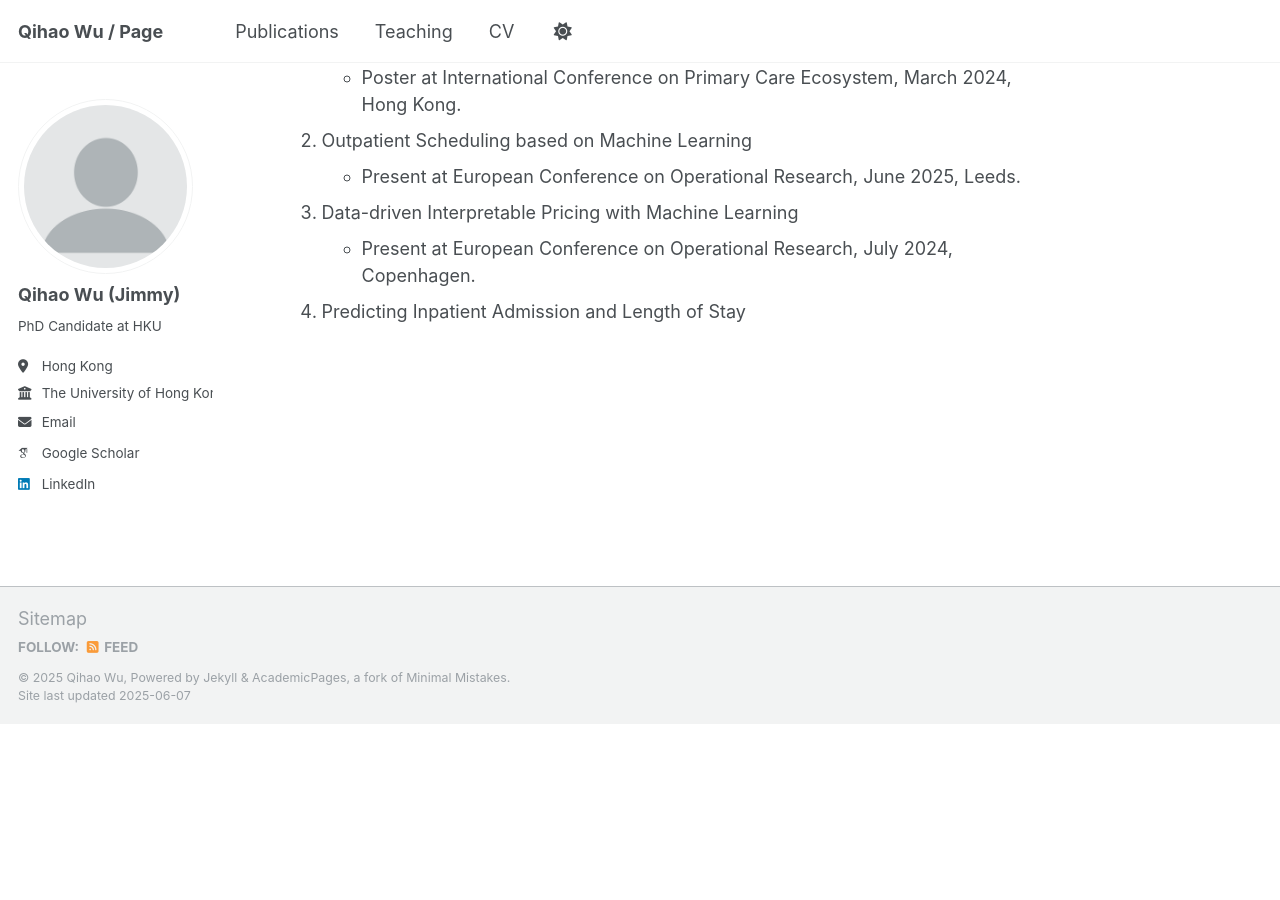
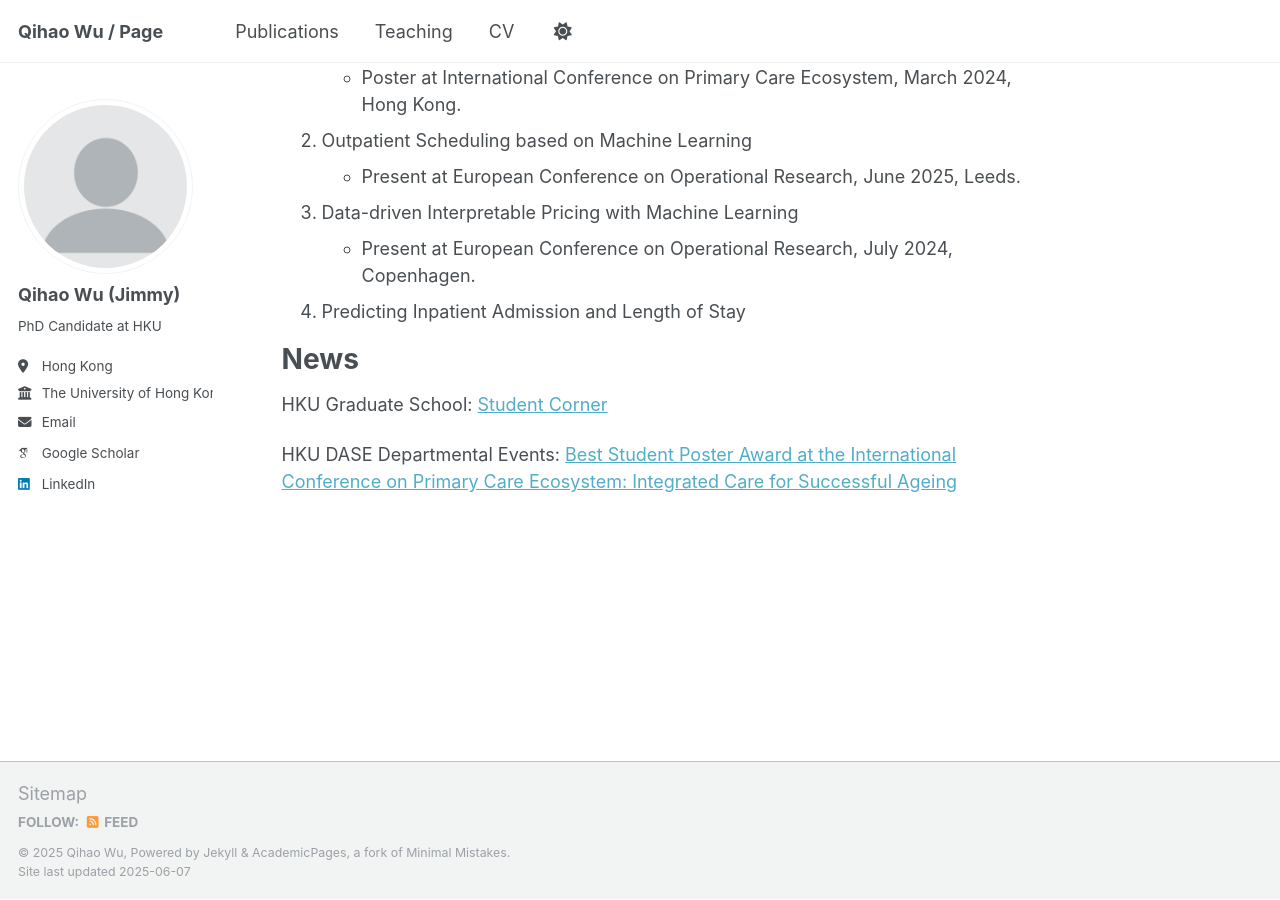
Before and after one commit to Qihao-Wu/bio, a Jekyll site: the page built from _pages/about.md, in a window 1280 px wide and 900 px high, scrolled down 507 px. Built offline with Jekyll 4.4.1, drawn with Linux system fonts in a browser that asks for light colours; some web fonts are replaced; before the commit the page ends 1231 px from its top, so only the background shows below that.

Commit message:
Update about.md

```diff
--- a/_pages/about.md
+++ b/_pages/about.md
@@ -16,6 +16,7 @@ My research focuses on Data-driven Decision-making, Markov Decision Process, Rei
 Before my PhD, I received an MSc in Computational Methods from [Imperial College London](https://www.imperial.ac.uk/) and a joint BEng in Mechatronics from the [University of Wollongong](https://www.uow.edu.au/) and [Beijing Jiaotong University](http://en.njtu.edu.cn/).
 
 
+
 Works in Progress
 ======
 1. Inpatient Management with Reinforcement Learning and Optimization
@@ -32,3 +33,11 @@ Works in Progress
 
 
 4. Predicting Inpatient Admission and Length of Stay
+
+
+
+News
+======
+HKU Graduate School: [Student Corner](https://gradsch.hku.hk/news_and_events/newsletter/student-corner-qihao-wu-shares-insights-his-inspiring-research-visit)
+
+HKU DASE Departmental Events: [Best Student Poster Award at the International Conference on Primary Care Ecosystem: Integrated Care for Successful Ageing](https://www.dase.hku.hk/events/best-student-poster-award-at-the-international-conference-on-primary-care-ecosystem-integrated-care-for-successful-ageing)
```
